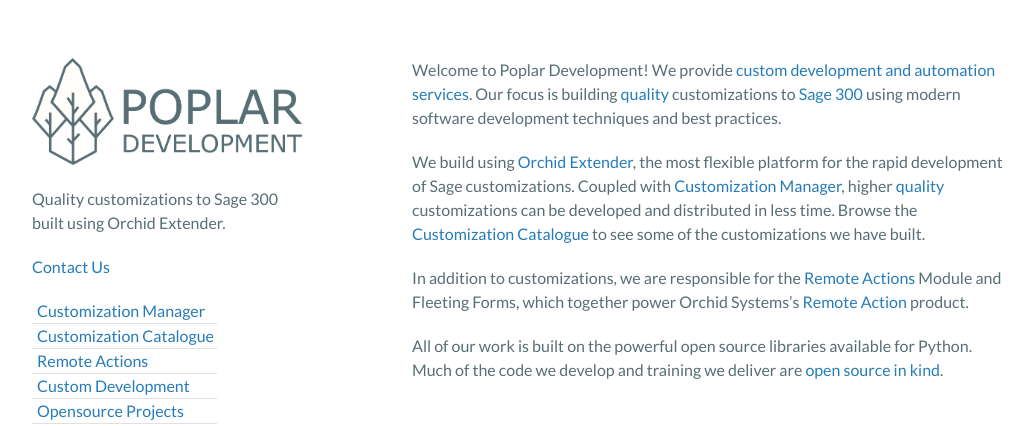
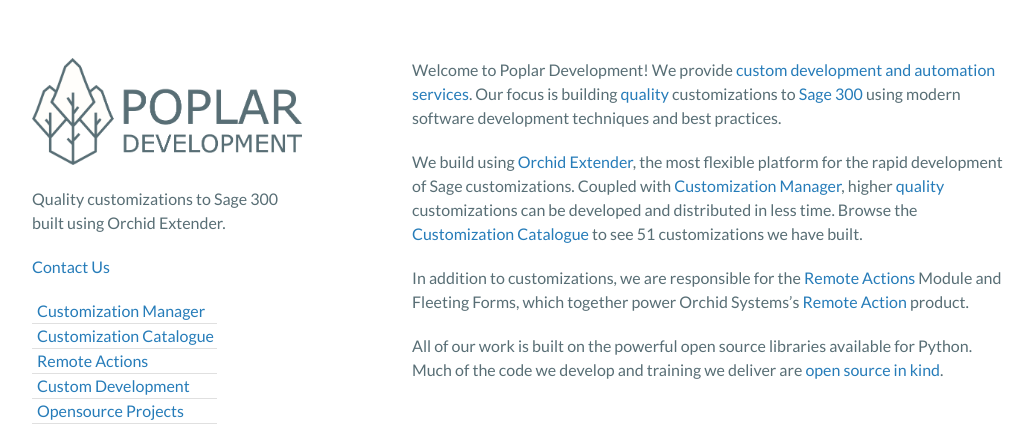
Before and after one commit to poplars-dev/poplars-dev.github.io, a Jekyll site: the page built from index.md, in a window 1280 px wide. Shown: the top 426 px of the page, without its empty margins (118-1150 px from the left). Built offline with Jekyll 4.4.1, drawn with Linux system fonts in a browser that asks for light colours; a script that is not in the unit is left out.

Commit message:
add customization count to landing page.

```diff
--- a/index.md
+++ b/index.md
@@ -15,7 +15,7 @@
 Coupled with [Customization Manager](/customizations.html), higher
 [quality](/quality.html) customizations can be developed and distributed in
 less time.  Browse the [Customization Catalogue](/catalogue.html) to see
-some of the customizations we have built.
+{{ site.customizations.size }} customizations we have built.
 
 In addition to customizations, we are responsible for the
 [Remote Actions](/remote-actions.html) Module and Fleeting Forms,
```
